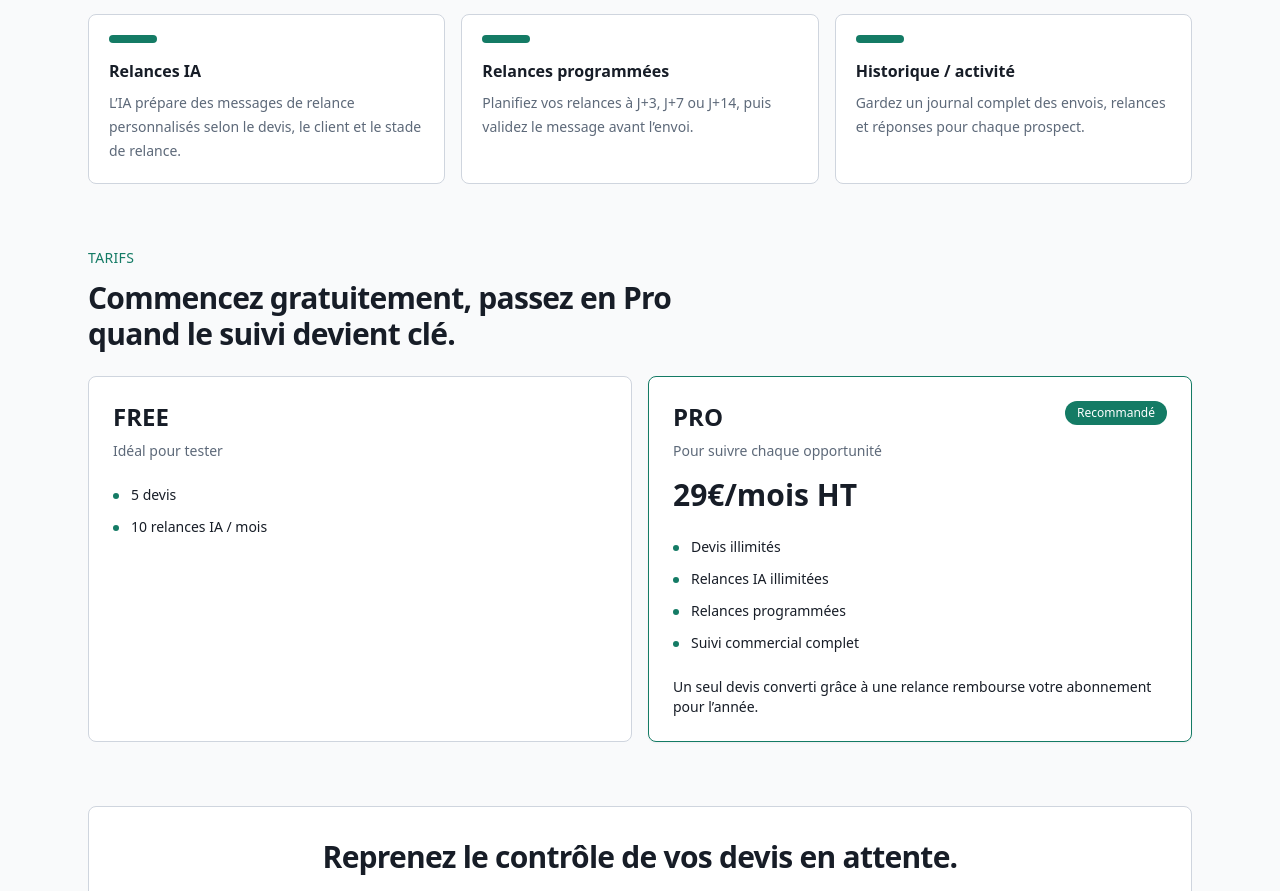
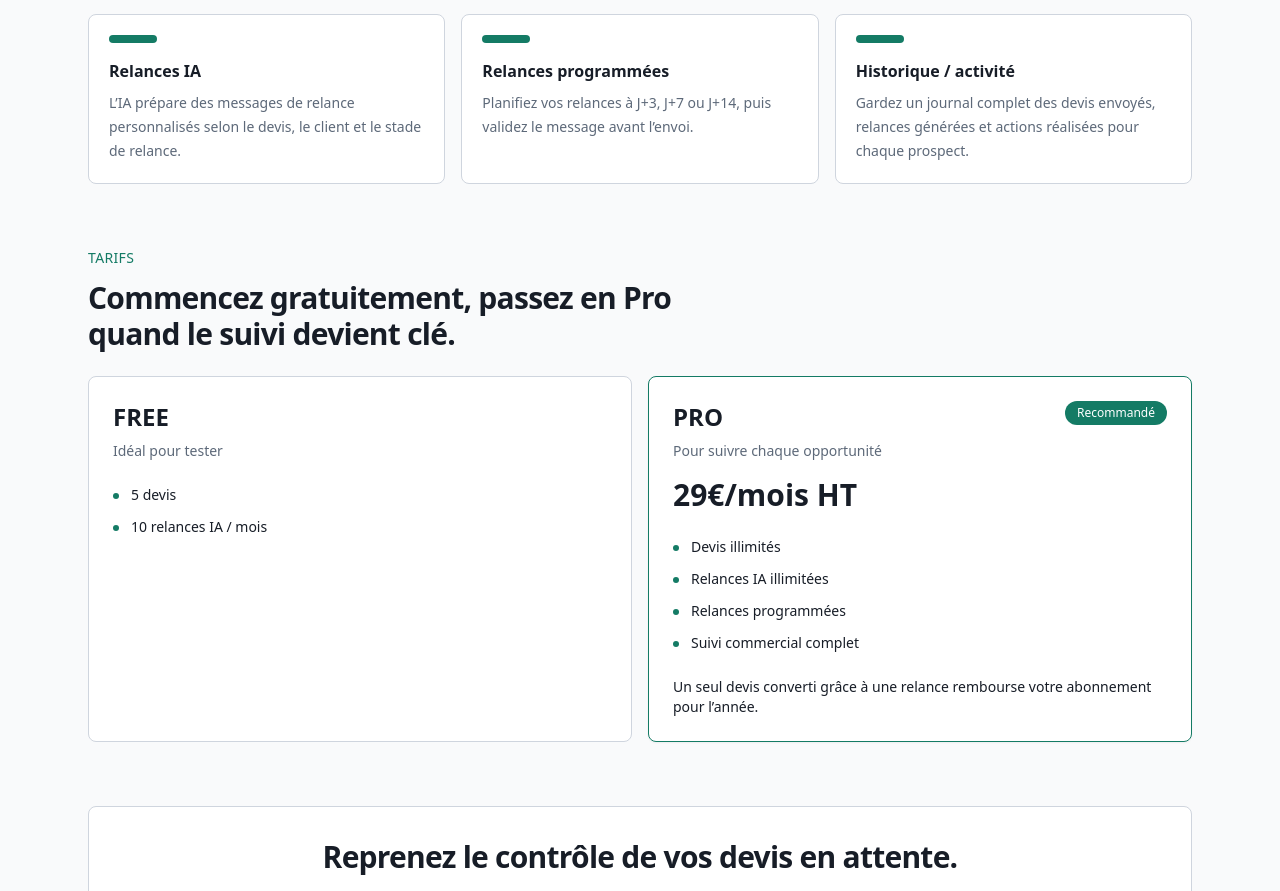
Before and after one commit to devfaouez/relanceclient-ia-mvp, a Next.js app: page / in a window 1280 px wide. Shown: the part 1276-2167 px from the top of the page. Built offline with nearby package versions, Linux system fonts and the light colour scheme.

Commit message:
fix: align landing activity copy with product capabilities

```diff
--- a/app/page.tsx
+++ b/app/page.tsx
@@ -29,7 +29,7 @@ const features = [
   {
     title: "Historique / activité",
     description:
-      "Gardez un journal complet des envois, relances et réponses pour chaque prospect.",
+      "Gardez un journal complet des devis envoyés, relances générées et actions réalisées pour chaque prospect.",
   },
 ];
 
```
